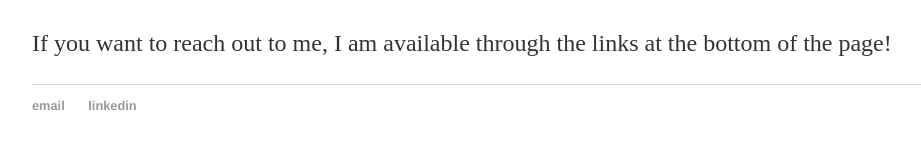
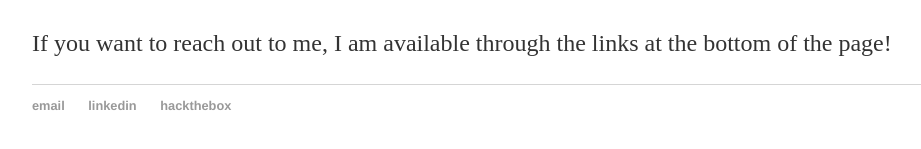
Before and after one commit to GigaByteRex/gigabyterex.github.io, a Jekyll site: the page built from index.html, in a window 1280 px wide. Shown: the part 377-526 px from the top of the page, without its empty margins (160-1081 px from the left). Built offline with Jekyll 4.4.1, drawn with Linux system fonts in a browser that asks for light colours.

Commit message:
Added hacktehbox link

```diff
--- a/_layouts/default.html
+++ b/_layouts/default.html
@@ -23,6 +23,7 @@
 	    		<ul>
 	        		<li><a href="mailto:vetle@netsecurity.no">email</a></li>
 					<li><a href="https://www.linkedin.com/in/erikvetlelarsen">linkedin</a></li>
+					<li><a href="https://www.hackthebox.eu/profile/15875">hackthebox</a></li>
 				</ul>
 			</footer>
 		</body>
```
